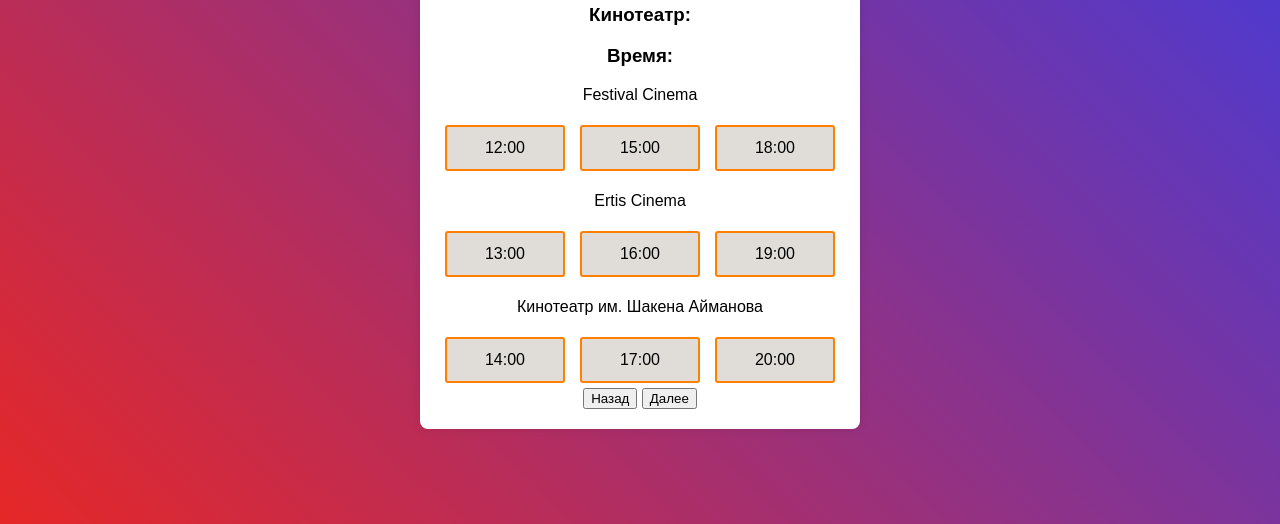
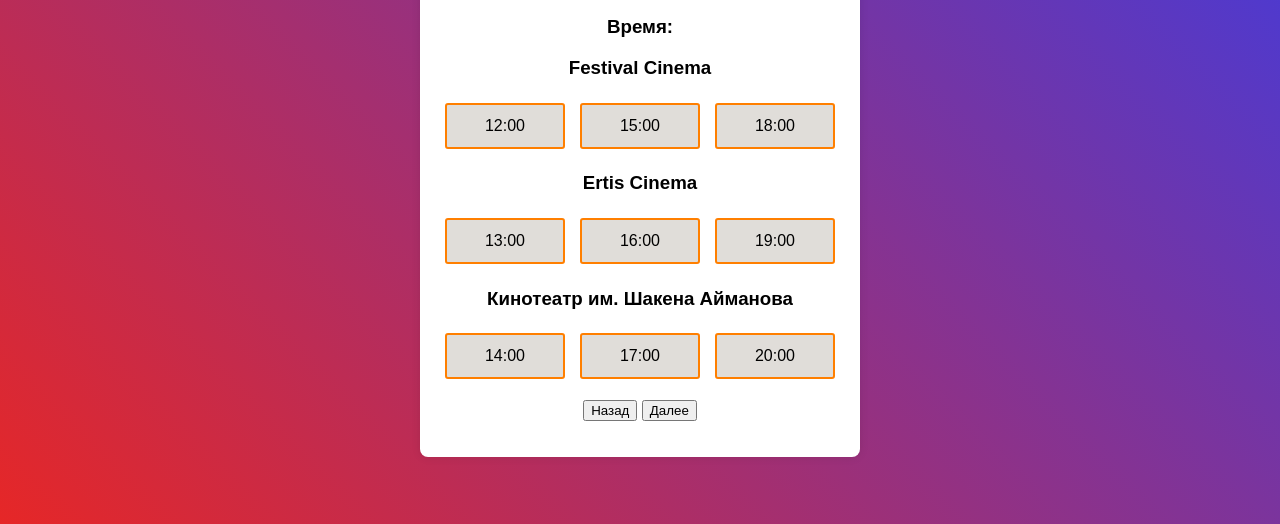
Before and after one commit to ELF1NT/new, a plain HTML site: page teatr.html in a window 1280 px wide. Shown: the part 276-800 px from the top of the page. Drawn offline with Linux system fonts and the light colour scheme.

Commit message:
teatr.html

```diff
--- a/teatr.html
+++ b/teatr.html
@@ -15,7 +15,7 @@
         <h3>Время: <span id="selectTime"></span></h3>
 
        <div id="cinema1">
-        <p>Festival Cinema</p>
+        <h3>Festival Cinema</h3>
         <div style="display: flex; justify-content: space-between;">
 
 <button type="button" class="timeButton" id="time1" onclick="selectTimeCinema1('12:00')">12:00</button>
@@ -26,7 +26,7 @@
 </div>
 
 <div id="cinema2">
-    <p>Ertis Cinema</p>
+    <h3>Ertis Cinema</h3>
     <div style="display: flex; justify-content: space-between;">
 
 <button type="button" class="timeButton" id="time4" onclick="selectTimeCinema2('13:00')">13:00</button>
@@ -36,7 +36,7 @@
 </div>
 
 <div id="cinema3">
-    <p>Кинотеатр им. Шакена Айманова</p>
+    <h3>Кинотеатр им. Шакена Айманова</h3>
     <div style="display: flex; justify-content: space-between;">
 <button type="button" class="timeButton" id="time4" onclick="selectTimeCinema3('14:00')">14:00</button>
 <button type="button" class="timeButton" id="time5" onclick="selectTimeCinema3('17:00')">17:00</button>
@@ -44,10 +44,10 @@
 
 </div>
 </div>
-
+<p>
 <button onclick="window.location.href='index.html'">Назад</button>
 <button onclick="goToNextPage()">Далее</button>
-
+</p>
     <script>
 
 
```
